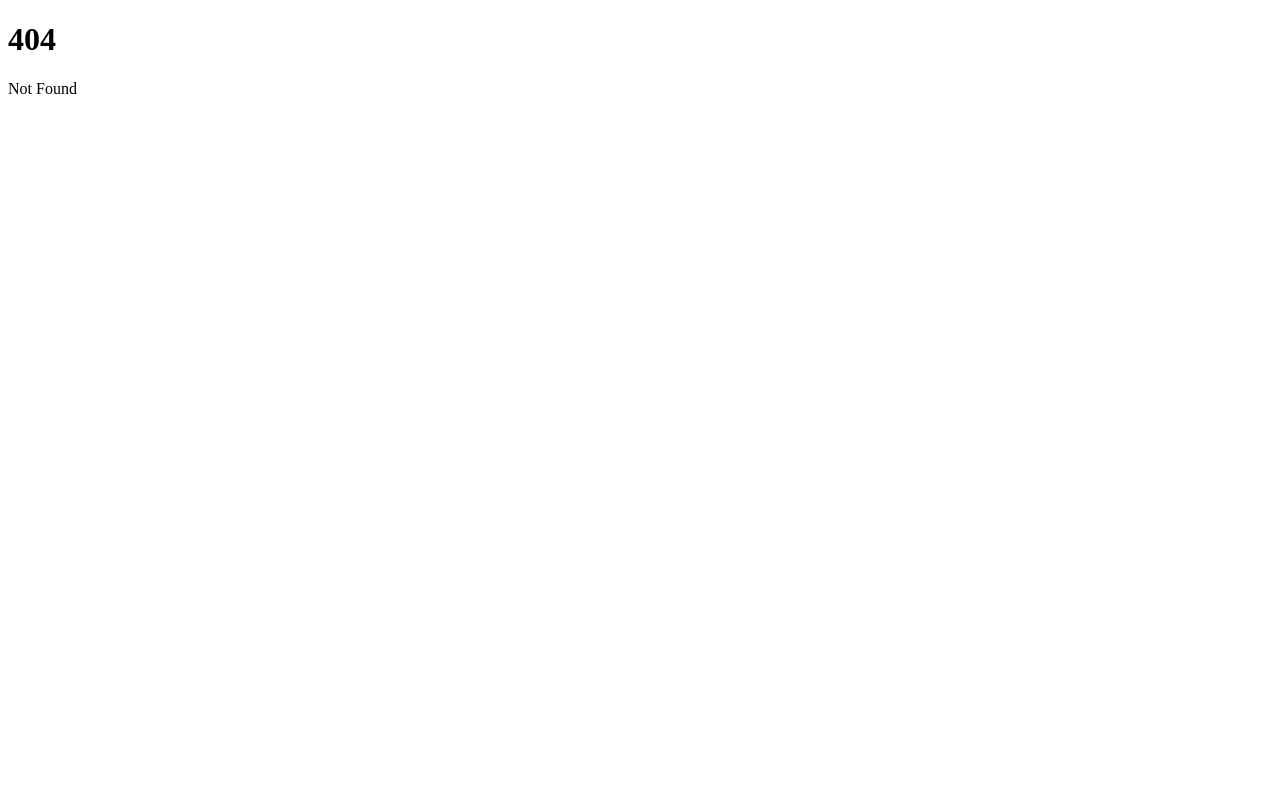
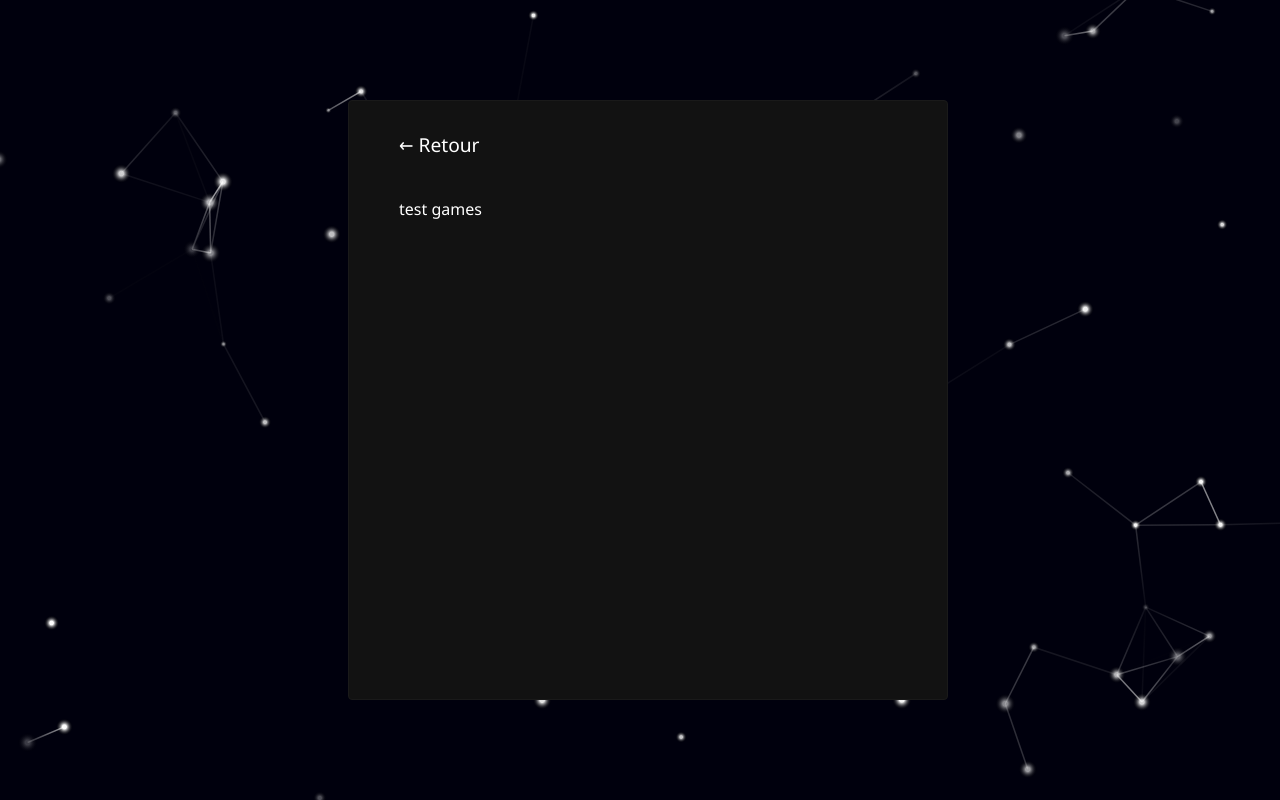
Before and after one commit to gonzeD/presentation, a SvelteKit app: page /games in a window 1280 px wide. Before the commit this address had no page. Built offline with nearby package versions, Linux system fonts and the light colour scheme.

Commit message:
first version of home page

```diff
--- a/src/app.html
+++ b/src/app.html
@@ -2,6 +2,7 @@
 <html lang="en">
 	<head>
 		<meta charset="utf-8" />
+		<link rel='stylesheet' href='%sveltekit.assets%/global.css'>
 		<link rel="icon" href="%sveltekit.assets%/favicon.png" />
 		<meta name="viewport" content="width=device-width" />
 		%sveltekit.head%
--- /dev/null
+++ b/src/routes/(details)/+layout.svelte
@@ -0,0 +1,15 @@
+<script lang="ts">
+</script>
+
+<style>
+  a
+  {
+    color:  white;
+    font-weight: 500;
+    font-size : 1.2rem;
+    margin : -20px auto 40px 0;
+  }
+</style>
+
+<a href="/" class="underline">← Retour&nbsp;&nbsp;</a>
+<slot/>
--- /dev/null
+++ b/src/routes/(details)/contact/+page.svelte
@@ -0,0 +1,10 @@
+
+<style>
+  *
+  {
+    color : white;
+  }
+</style>
+
+
+<div>Contact page</div>
--- /dev/null
+++ b/src/routes/(details)/games/+page.svelte
@@ -0,0 +1,10 @@
+
+<style>
+  *
+  {
+    color : white;
+  }
+</style>
+
+
+<div>test games</div>
--- /dev/null
+++ b/src/routes/(details)/web/+page.svelte
@@ -0,0 +1,30 @@
+
+<style>
+  *
+  {
+    color : white;
+  }
+
+</style>
+
+<script>
+  const data = [
+    {title:"winch.link",description:"Un outil permettant de contacter directement les entreprises et ses employés sur les offres d'emploi",link:"https://winch.link"},
+    {title:"wirenotes",description:"La plateforme de partage de notes la plus utilisée en Belgique francophone",link:"https://wirenotes.eu"},
+    {title:"edmaster",description:"masterclasses pour les étudiants sur leurs cours",link:"https://edmaster.me"},
+  ]
+
+</script>
+
+<h2>Développement web</h2>
+<div>Fort de plus de 7 ans d'expérience de développement web, full stack, laravel, sveltekit</div>
+
+<h3>Portfolio</h3>
+
+<div class="Portfolio">
+  {#each data as {title,link}}
+    <a href={link} target="_blank" rel="noreferrer">
+      {title}
+    </a>
+  {/each}
+</div>
--- /dev/null
+++ b/src/routes/+error.svelte
@@ -0,0 +1,11 @@
+
+<style>
+  *
+  {
+    color : white;
+  }
+</style>
+
+
+
+<h1>Error 404</h1>
--- /dev/null
+++ b/src/routes/+layout.svelte
@@ -0,0 +1,24 @@
+<script lang="ts">
+  import Background from "./background.svelte"
+</script>
+
+
+<style>
+  .Card
+  {
+    margin : auto;
+    background-color: #121212;
+    padding : 50px;
+    border : 1px solid #1A1A1A;
+    border-radius : 4px;
+    width : 600px;
+    position: relative;
+    min-height: 600px;
+  }
+</style>
+
+
+<Background/>
+<div class="Card">
+  <slot/>
+</div>
--- a/src/routes/+page.svelte
+++ b/src/routes/+page.svelte
@@ -1,2 +1,59 @@
-<h1>Welcome to SvelteKit</h1>
-<p>Visit <a href="https://kit.svelte.dev">kit.svelte.dev</a> to read the documentation</p>
+
+<style>
+  *
+  {
+    color : white;
+  }
+
+  img
+  {
+    width : 150px;
+    height: 150px;
+    border-radius : 100%;
+    overflow : hidden;
+    margin : auto;
+  }
+
+  .Btns
+  {
+    flex-direction: row;
+    justify-content: space-between;
+  }
+
+  .Btns a
+  {
+    background-color: #222;
+    border-radius: 4px;
+    max-width: 120px;
+    min-width: 120px;
+    min-height: 90px;
+    text-align: center;
+    justify-content: center;
+    align-items: center;
+    line-height: 1.5;
+    transition : .1s all ease-in-out;
+    box-shadow : 0 0 6px 0 rgba(0,0,0,0.5);
+    font-weight: 600;
+    font-size : 1.2rem;
+  }
+  .Btns a:hover
+  {
+    background-color: #333;
+    box-shadow : 0 0 6px 0 rgba(0,0,0,1);
+  }
+</style>
+
+<script lang="ts">
+  import img from "$lib/temp.jpg"
+</script>
+
+
+<h1>Damien Gonze</h1>
+
+<img src={img} alt=""/>
+
+<div class="Btns">
+  <a href="/web">Web<br/>dev</a>
+  <a href="/games">Game designer</a>
+  <a href="/contact">Me<br/>contacter</a>
+</div>
--- a/src/routes/background.svelte
+++ b/src/routes/background.svelte
@@ -0,0 +1,149 @@
+<script lang="ts">
+	import { onMount } from 'svelte';
+
+  onMount(async () => {
+    const points:any[] = [];
+    let width = window?window.innerWidth:1920
+    let height = window?window.innerHeight:1080
+    const c  = <HTMLCanvasElement>document.getElementById("myCanvas")
+    const ctx = c.getContext("2d")
+    let lastCall = performance.now()
+    let tresh = 30000
+    let offset = Math.sqrt(tresh)+10
+
+
+    function addPoint(init:boolean)
+    {
+      const size = 3+Math.random()*7
+      let angle = Math.random()*Math.PI
+      const speed = 10+Math.random()*50
+      const opacity = Math.random()*0.8+0.2;
+      if(init)
+      {
+        return {
+          x : Math.random()*width,
+          y : Math.random()*height,
+          size : size,
+          angle : Math.random()*Math.PI*2,
+          speed : speed,
+          opacity : opacity
+        }
+      }
+      const fixedX = Math.random()<0.5;
+      const firstOrSecond = Math.random()<0.5;
+
+      const x = fixedX?(firstOrSecond?-offset:width+offset):Math.random()*width
+      const y = ! fixedX?(firstOrSecond?-offset:height+offset):Math.random()*height
+
+      angle += fixedX?(firstOrSecond?0:Math.PI):(firstOrSecond?Math.PI*3/2:Math.PI/2)
+
+      return {
+        x : x,
+        y : y,
+        size : size,
+        angle : angle,
+        speed : speed,
+        opacity : opacity
+      };
+    }
+
+    function framePoints(time:number)
+    {
+      points.forEach(x => {
+        x.x += Math.sin(x.angle)*time/100;
+        x.y += Math.cos(x.angle)*time/100;
+        x.angle+=(Math.random()-0.5)/100
+
+        if(x.x< -offset || x.y<-offset || x.x>width+offset || x.y>height+offset ){
+          Object.assign(x,addPoint(false))
+        }
+      })
+    }
+
+    for(let i = 0;i<80;i++)
+    {
+      points.push(addPoint(true))
+    }
+
+    function drawPoints(time:DOMHighResTimeStamp)
+    {
+      const elapsed = time-lastCall;
+      lastCall = performance.now();
+      if(elapsed && elapsed < 100)
+      {
+        framePoints(elapsed)
+      }
+      if(c && ctx)
+      {
+
+        ctx.canvas.width  = window.innerWidth;
+        ctx.canvas.height = window.innerHeight;
+        width = window?window.innerWidth:1920
+        height = window?window.innerHeight:1080
+        tresh = width*height /100
+        offset = Math.sqrt(tresh)+10
+        points.forEach((x,i) => {
+          let grd = ctx.createRadialGradient(x.x,x.y, x.size/4, x.x,x.y,x.size);
+          grd.addColorStop(0, "white");
+          grd.addColorStop(1, "transparent");
+
+          // Fill with gradient
+          ctx.fillStyle = grd;
+          ctx.globalAlpha = x.opacity
+          ctx.beginPath();
+          ctx.arc(x.x, x.y, x.size, 0, 2 * Math.PI);
+          ctx.fill()
+
+          points.forEach((y,j) => {
+            if(j<i)
+            {
+              const dist = (x.x-y.x)*(x.x-y.x) + (x.y-y.y)*(x.y-y.y)
+              if(dist < tresh)
+              {
+                ctx.lineWidth = 1.5
+                ctx.globalAlpha = 1-Math.sqrt(1-((tresh-dist)/tresh))
+
+
+                var grad= ctx.createLinearGradient(x.x, x.y, y.x, y.y);
+                grad.addColorStop(0, "rgba(255,255,255,"+x.opacity+")");
+                grad.addColorStop(1, "rgba(255,255,255,"+y.opacity+")");
+                ctx.strokeStyle = grad
+                ctx.beginPath();
+                ctx.moveTo(x.x, x.y);
+                ctx.lineTo(y.x, y.y);
+                ctx.stroke();
+              }
+            }
+          })
+          ctx.globalAlpha = 1;
+        })
+      }
+
+      requestAnimationFrame(drawPoints)
+    }
+
+    drawPoints(lastCall);
+  })
+
+</script>
+
+<style>
+  .background
+  {
+    position : fixed;
+    top : 0;
+    bottom : 0;
+    left : 0;
+    right : 0;
+    background-color: #00000D;
+    z-index: -1;
+  }
+
+  canvas
+  {
+    width : 100%;
+    height : 100%;
+  }
+</style>
+
+<div class="background"><canvas id="myCanvas"/></div>
--- /dev/null
+++ b/static/global.css
@@ -0,0 +1,75 @@
+* {
+  display : flex;
+  flex-direction : column;
+  box-sizing: border-box;
+}
+
+head
+{
+  display: none;
+}
+
+html, body
+{
+  width : 100%;
+  height : 100%;
+  font-family : 'Segoe UI', Tahoma, Geneva, Verdana, sans-serif;
+}
+
+body
+{
+  overflow-x : hidden;
+  overflow-y:scroll;
+}
+
+h1,h2,h3,h4,h5
+{
+  margin : 0;
+  line-height: 1;
+}
+
+h1
+{
+  font-size : 3rem;
+  text-align: center;
+}
+h2
+{
+  font-size : 2.6rem;
+  text-align: center;
+  margin : 0 0 50px;
+}
+
+h3
+{
+  font-size : 2rem;
+  margin : 40px 0 30px;
+  font-weight: 500;
+}
+
+a
+{
+  text-decoration: none;
+}
+
+.underline
+{
+  position : relative;
+}
+.underline:after {
+  content: '';
+  position: absolute;
+  width: 100%;
+  transform: scaleX(0);
+  height: 1px;
+  bottom: -2px;
+  left: 0;
+  background-color:white;
+  transform-origin: bottom center;
+  transition: transform 0.15s ease-out;
+}
+
+.underline:hover:after {
+  transform: scaleX(1);
+  transform-origin: bottom center;
+}
```
Also changed, not shown: src/lib/temp.jpg (added).
